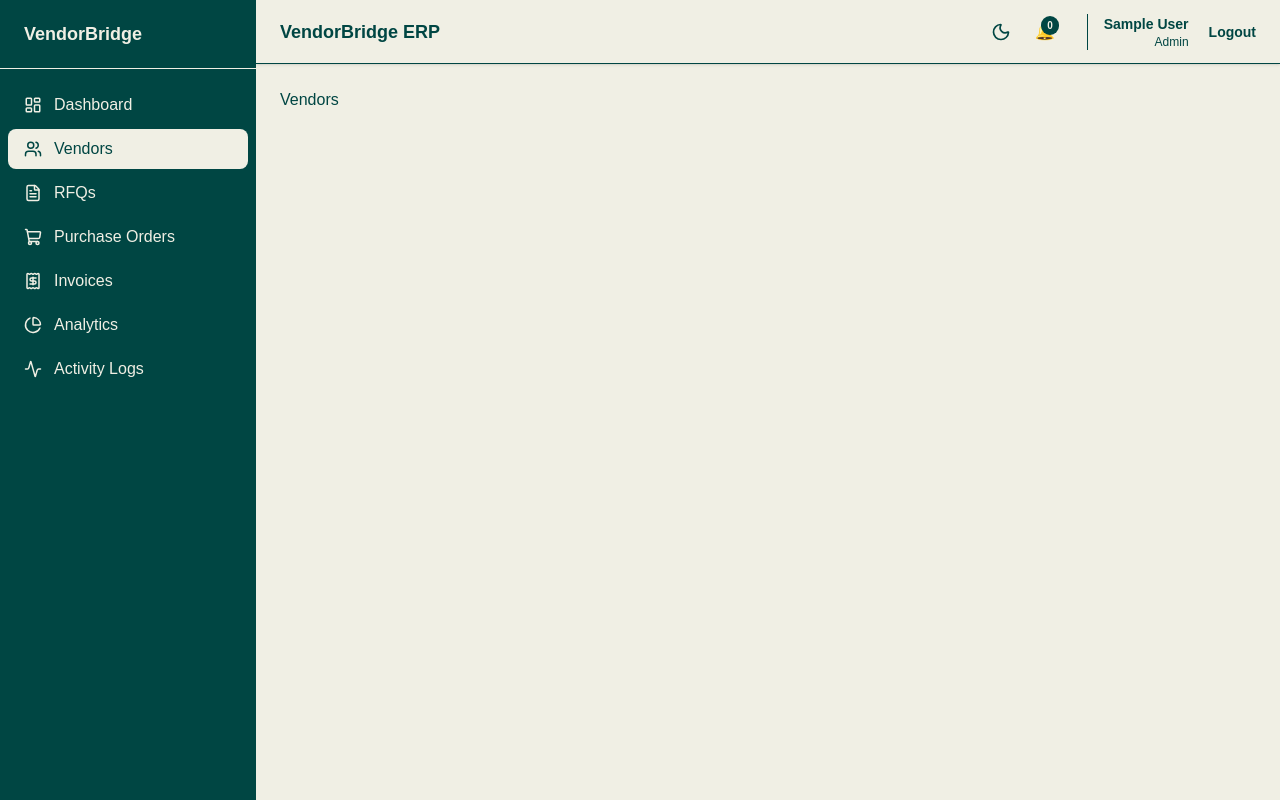
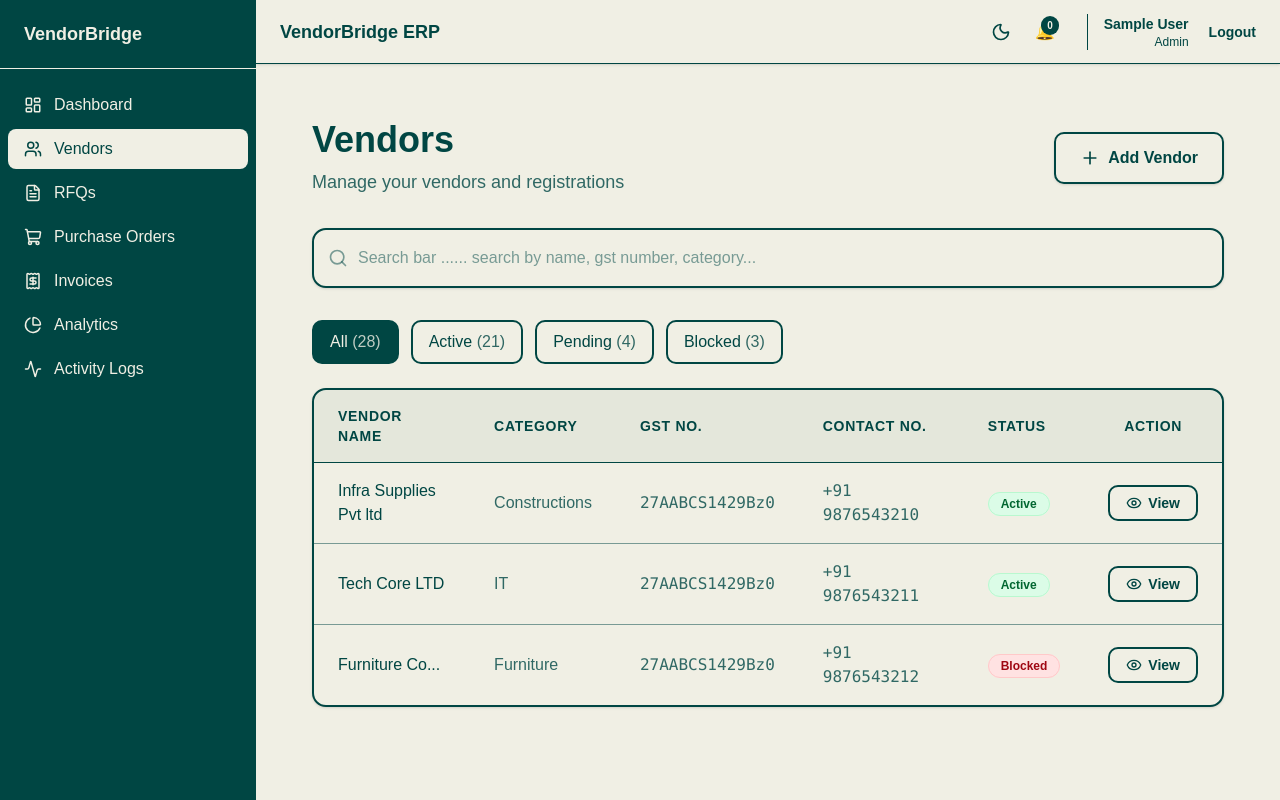
Before and after one commit to Nigam-Vaghani/VendorBridgeOdOO, a React app in the folder frontend/: page /vendors in a window 1280 px wide. Built offline with nearby package versions, Linux system fonts and the light colour scheme; sample sign-in values are in the browser's storage; the HTML template or start-up script is replaced by a standard one.

Commit message:
vendors v.1.0 DONE

```diff
--- /dev/null
+++ b/frontend/src/pages/Vendors/Vendors.jsx
@@ -0,0 +1,124 @@
+import { useState } from 'react';
+import { Search, Plus, Eye, Filter } from 'lucide-react';
+
+export const Vendors = () => {
+  const [activeTab, setActiveTab] = useState('All');
+
+  const tabs = [
+    { name: 'All', count: 28 },
+    { name: 'Active', count: 21 },
+    { name: 'Pending', count: 4 },
+    { name: 'Blocked', count: 3 },
+  ];
+
+  const vendorsData = [
+    { id: 1, name: 'Infra Supplies Pvt ltd', category: 'Constructions', gst: '27AABCS1429Bz0', contact: '+91 9876543210', status: 'Active' },
+    { id: 2, name: 'Tech Core LTD', category: 'IT', gst: '27AABCS1429Bz0', contact: '+91 9876543211', status: 'Active' },
+    { id: 3, name: 'Furniture Co...', category: 'Furniture', gst: '27AABCS1429Bz0', contact: '+91 9876543212', status: 'Blocked' },
+  ];
+
+  const getStatusColor = (status) => {
+    switch (status.toLowerCase()) {
+      case 'active':
+        return 'bg-green-100 text-green-800 border-green-200 dark:bg-green-900/30 dark:text-green-400 dark:border-green-800';
+      case 'pending':
+        return 'bg-yellow-100 text-yellow-800 border-yellow-200 dark:bg-yellow-900/30 dark:text-yellow-400 dark:border-yellow-800';
+      case 'blocked':
+        return 'bg-red-100 text-red-800 border-red-200 dark:bg-red-900/30 dark:text-red-400 dark:border-red-800';
+      default:
+        return 'bg-gray-100 text-gray-800 border-gray-200 dark:bg-gray-800 dark:text-gray-400 dark:border-gray-700';
+    }
+  };
+
+  return (
+    <div className="p-8 max-w-7xl mx-auto space-y-8 animate-in fade-in duration-500">
+
+      {/* Header Section */}
+      <div className="flex flex-col sm:flex-row sm:items-center justify-between gap-4">
+        <div>
+          <h1 className="text-4xl font-bold text-foreground mb-2">Vendors</h1>
+          <p className="text-foreground/80 text-lg">
+            Manage your vendors and registrations
+          </p>
+        </div>
+        <button className="flex items-center gap-2 px-6 py-3 bg-card border-2 border-primary text-primary rounded-lg font-semibold hover:bg-primary hover:text-primary-foreground transition-colors shadow-sm whitespace-nowrap">
+          <Plus size={20} />
+          Add Vendor
+        </button>
+      </div>
+
+      {/* Search Bar */}
+      <div className="relative">
+        <div className="absolute inset-y-0 left-0 pl-4 flex items-center pointer-events-none">
+          <Search className="h-5 w-5 text-foreground/50" />
+        </div>
+        <input
+          type="text"
+          placeholder="Search bar ...... search by name, gst number, category..."
+          className="w-full pl-11 pr-4 py-4 bg-card border-2 border-border rounded-xl text-foreground placeholder:text-foreground/50 focus:outline-none focus:ring-2 focus:ring-primary focus:border-transparent transition-all shadow-sm"
+        />
+      </div>
+
+      {/* Main Content Area */}
+      <div className="space-y-6">
+
+        {/* Tabs */}
+        <div className="flex flex-wrap gap-3">
+          {tabs.map((tab) => (
+            <button
+              key={tab.name}
+              onClick={() => setActiveTab(tab.name)}
+              className={`px-4 py-2 rounded-lg border-2 font-medium transition-colors ${
+                activeTab === tab.name
+                  ? 'bg-primary border-primary text-primary-foreground'
+                  : 'bg-card border-border text-foreground hover:bg-foreground/5'
+              }`}
+            >
+              {tab.name} <span className="opacity-80">({tab.count})</span>
+            </button>
+          ))}
+        </div>
+
+        {/* Table */}
+        <div className="bg-card border-2 border-border rounded-xl overflow-hidden shadow-sm">
+          <div className="overflow-x-auto">
+            <table className="w-full text-left border-collapse">
+              <thead>
+                <tr className="bg-foreground/5 text-foreground text-sm uppercase tracking-wider">
+                  <th className="px-6 py-4 font-semibold border-b border-border">Vendor Name</th>
+                  <th className="px-6 py-4 font-semibold border-b border-border">Category</th>
+                  <th className="px-6 py-4 font-semibold border-b border-border">GST no.</th>
+                  <th className="px-6 py-4 font-semibold border-b border-border">Contact no.</th>
+                  <th className="px-6 py-4 font-semibold border-b border-border">Status</th>
+                  <th className="px-6 py-4 font-semibold border-b border-border text-center">Action</th>
+                </tr>
+              </thead>
+              <tbody className="divide-y divide-border/50">
+                {vendorsData.map((vendor) => (
+                  <tr key={vendor.id} className="hover:bg-foreground/5 transition-colors">
+                    <td className="px-6 py-4 text-foreground font-medium">{vendor.name}</td>
+                    <td className="px-6 py-4 text-foreground/80">{vendor.category}</td>
+                    <td className="px-6 py-4 text-foreground/80 font-mono">{vendor.gst}</td>
+                    <td className="px-6 py-4 text-foreground/80 font-mono">{vendor.contact}</td>
+                    <td className="px-6 py-4">
+                      <span className={`px-3 py-1 text-xs font-semibold rounded-full border ${getStatusColor(vendor.status)}`}>
+                        {vendor.status}
+                      </span>
+                    </td>
+                    <td className="px-6 py-4 text-center">
+                      <button className="inline-flex items-center gap-1.5 px-4 py-1.5 bg-card border-2 border-primary text-primary rounded-lg text-sm font-semibold hover:bg-primary hover:text-primary-foreground transition-colors">
+                        <Eye size={16} />
+                        View
+                      </button>
+                    </td>
+                  </tr>
+                ))}
+              </tbody>
+            </table>
+          </div>
+        </div>
+
+      </div>
+    </div>
+  );
+};
--- a/frontend/src/routes/AppRouter.jsx
+++ b/frontend/src/routes/AppRouter.jsx
@@ -9,9 +9,9 @@ import SignupPage from '../pages/Auth/SignupPage';
 import ForgotPasswordPage from '../pages/Auth/ForgotPasswordPage';
 
 import { Dashboard } from '../pages/Dashboard/Dashboard';
+import { Vendors } from '../pages/Vendors/Vendors';
 
 // Placeholders for other pages
-const Vendors = () => <div>Vendors</div>;
 const RFQs = () => <div>RFQs</div>;
 const Quotations = () => <div>Quotations</div>;
 const Approvals = () => <div>Approvals</div>;
```
